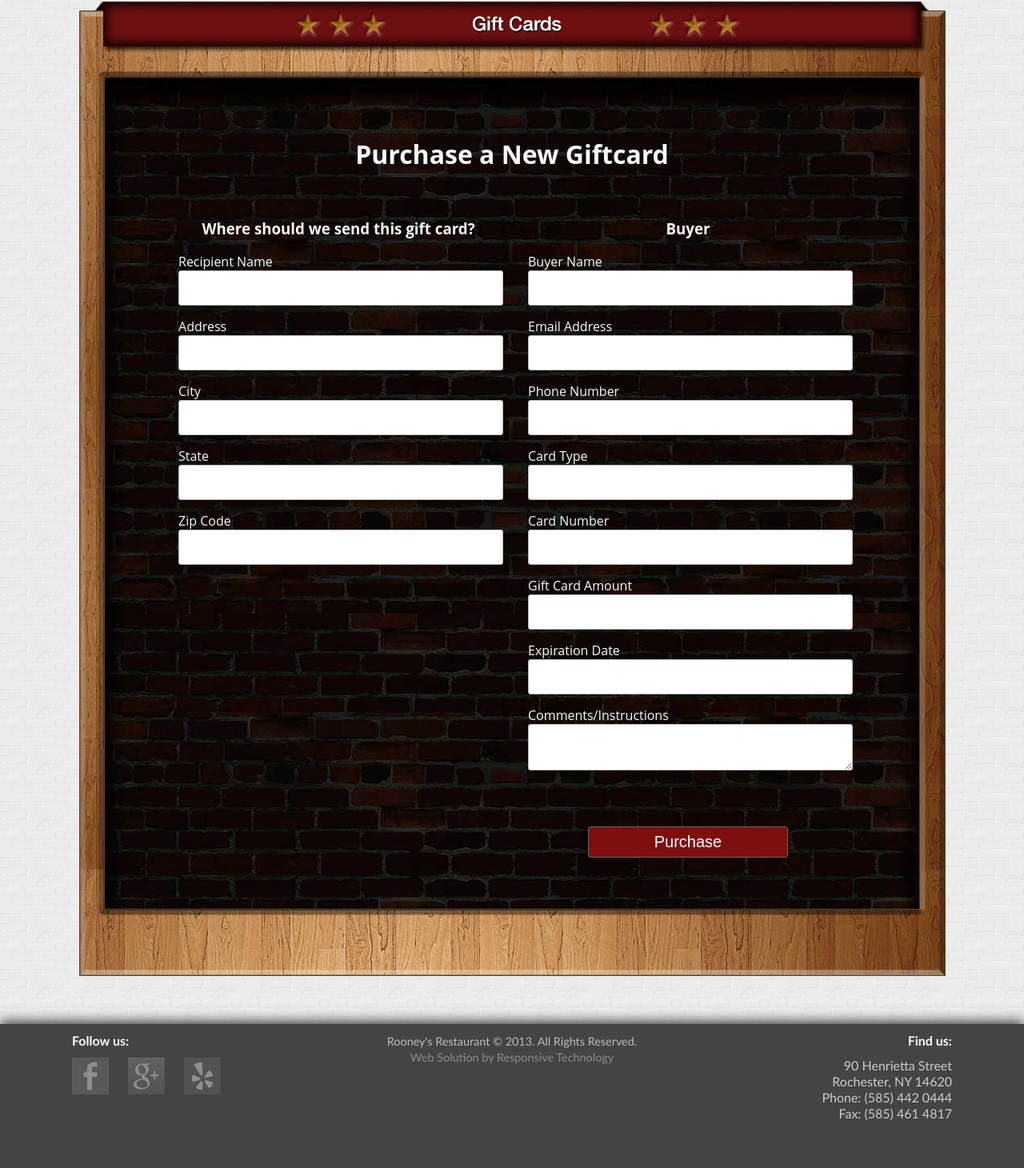
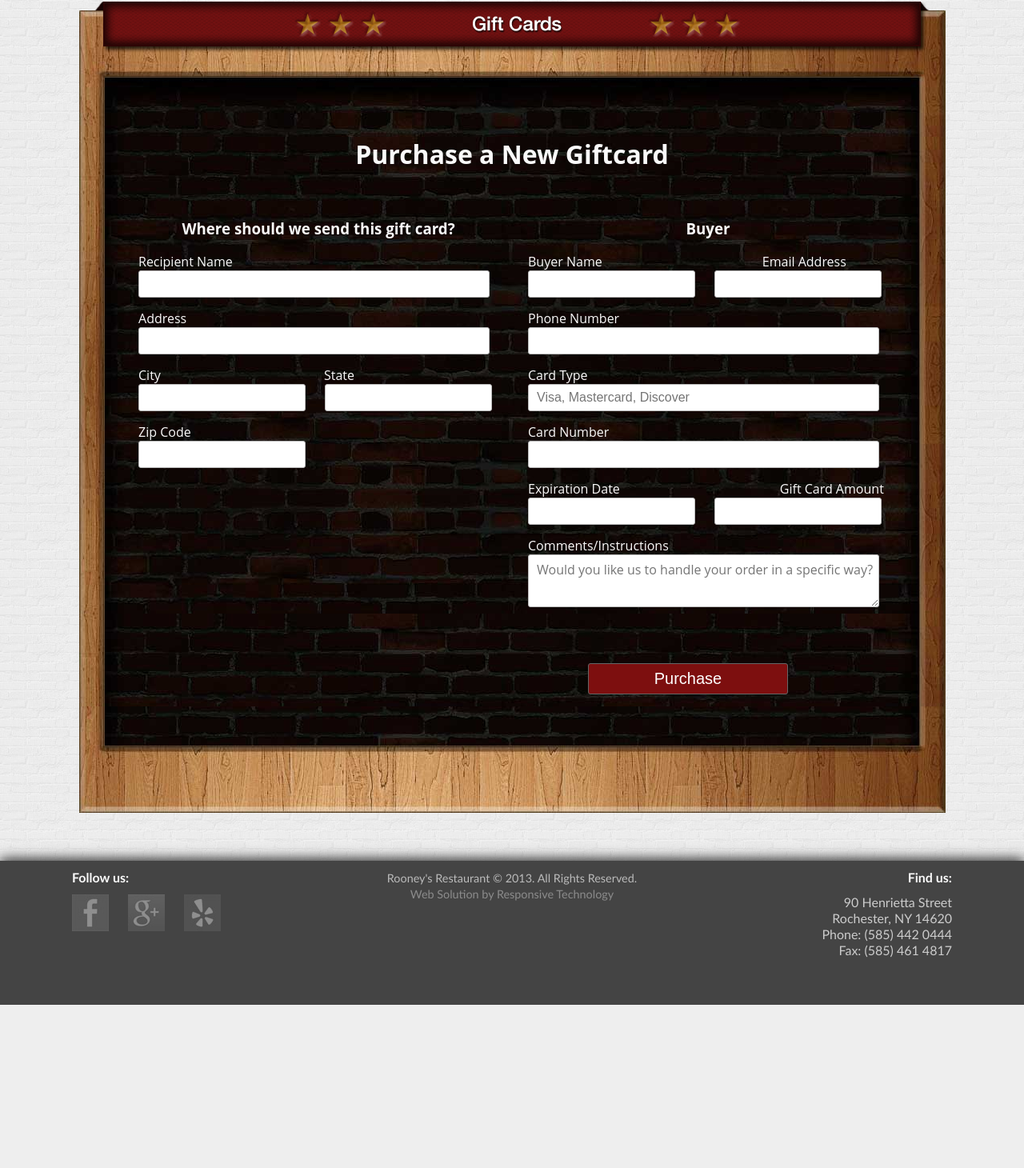
Before and after one commit to knouse1344/rooneys, a Rails app: page /giftcards/new in a window 1280 px wide. Shown: the part 166-1626 px from the top of the page at 80% size. After the commit the page ends 1422 px from the top, so only its background shows below. Run offline with Rails 7, Linux system fonts and the light colour scheme; style sheets or scripts are compiled from the project's sources; parts of the project's set-up code (start-up, migrations or seed data) failed here and were passed over; some libraries are stand-ins or nearby versions.

Commit message:
form validations working, giftcard ready to go

```diff
--- a/app/assets/stylesheets/giftcards.css.scss
+++ b/app/assets/stylesheets/giftcards.css.scss
@@ -1,3 +1,29 @@
 // Place all the styles related to the giftcards controller here.
 // They will automatically be included in application.css.
 // You can use Sass (SCSS) here: http://sass-lang.com/
+
+
+#error_explanation {
+	margin-top: 40px;
+	margin-left: 45px;
+	width: 350px;
+
+	.alert {
+		color: #913F3F;
+		background: #FFD6D6;
+		border: 1px solid #DE8787;
+		border-radius: 4px;
+		text-align: center;
+		padding: 6px 0 6px 0;
+		opacity: .75;
+	}
+
+	ul {
+		list-style-type: none;
+
+		li {
+			padding-left: 40px;
+			color: #FF6E6E;
+		}
+	}
+}
--- a/app/assets/stylesheets/welcome.css.scss
+++ b/app/assets/stylesheets/welcome.css.scss
@@ -73,7 +73,6 @@
 		}
 
 		.input {
-			width: 150px;
 			padding: 10px;
 			font-size: 1.1em;
 			width: 250px;
@@ -433,18 +432,47 @@
 	}
 
 	.container {
-		width: 900px;
+		width: 1000px;
 		margin-left: auto;
 		margin-right: auto;
 	}
 
 	.input {
-		font-size: 1.2em;
+		font-size: 1em;
+		padding-left: 10px;
+		width: 425px;
+	}
+
+	.inputhalf {
+		font-size: 1em;
+		padding-left: 10px;
+		width: 195px;
+		display: inline-block;
+	}
+
+	.inputrighthalf {
+		font-size: 1em;
+		padding-left: 10px;
+		width: 195px;
+		margin-left: 20px;
+		display: inline-block;
+	}
+
+	.inputcomment {
+		font-size: 1em;
+		font-family: 'Open Sans', sans-serif;
+		padding-left: 10px;
+		width: 425px;
+		height: 50px;
+	}
+
+	.rightlabel {
+		margin-left: 200px;
 	}
 
 	.box {
 		font-family: 'Open Sans', sans-serif;
-		width: 400px;
+		width: 450px;
 		margin-left: 33px;
 		display: inline-block;
 		vertical-align: top;
@@ -473,9 +501,8 @@
 	input, textarea, select, .uneditable-input {
 	  border: 1px solid #bbb;
 	  border-radius: 3px;
-	  width: 100%;
-	  padding-top: 10px;
-	  padding-bottom: 10px;
+	  padding-top: 7px;
+	  padding-bottom: 7px;
 	  margin-bottom: 15px;
 	}
 
--- a/app/models/giftcard.rb
+++ b/app/models/giftcard.rb
@@ -1,4 +1,6 @@
 class Giftcard < ActiveRecord::Base
 	attr_accessible :name, :email, :phone, :address, :city, :state, :zip, :buyername, :cardtype, :cardnum, :amount, :expiration, :comments
 
+	validates_presence_of :name, :email, :phone, :address, :city, :state, :zip, :buyername, :cardtype, :cardnum, :amount, :expiration
+
 end
--- a/app/views/giftcards/_form.html.erb
+++ b/app/views/giftcards/_form.html.erb
@@ -1,16 +1,5 @@
 
   <%= form_for(@gift) do |f| %>
-  <!--     <% if @gift.errors.any? %>
-        <div id="error_explanation">
-          <h2><%= pluralize(@gift.errors.count, "error") %> prohibited this gift card from being saved:</h2>
-
-          <ul>
-          <% @gift.errors.full_messages.each do |msg| %>
-            <li><%= msg %></li>
-          <% end %>
-          </ul>
-        </div>
-      <% end %> -->
 
     <div class="box">
       <h3> Where should we send this gift card? </h3>
@@ -21,41 +10,37 @@
       <%= f.label :address, "Address" %>
       <%= f.text_field :address, class: "input"  %>
 
-      <%= f.label :city, "City" %>
-      <%= f.text_field :city, class: "input"  %>
+      <%= f.label :city, "City" %> <%= f.label :state, "State", class: "rightlabel" %><br>
+      <%= f.text_field :city, class: "inputhalf"  %>
+      <%= f.text_field :state, class: "inputrighthalf"  %><br>
 
-      <%= f.label :state, "State" %>
-      <%= f.text_field :state, class: "input"  %>
+      <%= f.label :zip, "Zip Code" %><br>
+      <%= f.text_field :zip, class: "inputhalf"  %>
 
-      <%= f.label :zip, "Zip Code" %>
-      <%= f.text_field :zip, class: "input"  %>
+      <%= render 'shared/error_messages' %>
     </div>
     <div class="box">
       <h3> Buyer </h3>
 
-      <%= f.label :buyername, "Buyer Name" %>
-      <%= f.text_field :buyername, class: "input"  %>
-
-      <%= f.label :email, "Email Address" %>
-      <%= f.text_field :email, class: "input"  %>
+      <%= f.label :buyername, "Buyer Name" %><%= f.label :email, "Email Address", :placeholder => "john@example.com", class: "rightlabel" %><br>
+      <%= f.text_field :buyername, class: "inputhalf"  %>
+      <%= f.text_field :email, class: "inputrighthalf"  %>
 
       <%= f.label :phone, "Phone Number" %>
       <%= f.text_field :phone, class: "input"  %>
 
       <%= f.label :cardtype, "Card Type" %>
-      <%= f.text_field :cardtype, class: "input"  %>
+      <%= f.text_field :cardtype, :placeholder => "Visa, Mastercard, Discover", class: "input"  %>
 
       <%= f.label :cardnum, "Card Number" %>
       <%= f.text_field :cardnum, class: "input"  %>
 
-      <%= f.label :amount, "Gift Card Amount" %>
-      <%= f.text_field :amount, class: "input"  %>
-
-      <%= f.label :expiration, "Expiration Date" %>
-      <%= f.text_field :expiration, class: "input"  %>
+      <%= f.label :expiration, "Expiration Date" %><%= f.label :amount, "Gift Card Amount", class: "rightlabel" %>
+      <%= f.text_field :expiration, class: "inputhalf"  %>
+      <%= f.text_field :amount, class: "inputrighthalf"  %>
 
       <%= f.label :comments, "Comments/Instructions" %>
-      <%= f.text_area :comments, class: "input"  %>
+      <%= f.text_area :comments, :placeholder => "Would you like us to handle your order in a specific way?", class: "inputcomment"  %>
 
       <%= f.submit "Purchase", class: "submitbtn" %>
     </div>
--- /dev/null
+++ b/app/views/shared/_error_messages.html.erb
@@ -0,0 +1,12 @@
+<% if @gift.errors.any? %>
+  <div id="error_explanation">
+    <div class="alert">
+      The form contains <%= pluralize(@gift.errors.count, "error") %>.
+    </div>
+    <ul>
+    <% @gift.errors.full_messages.each do |msg| %>
+      <li>* <%= msg %></li>
+    <% end %>
+    </ul>
+  </div>
+<% end %>
--- a/config/locales/en.yml
+++ b/config/locales/en.yml
@@ -2,4 +2,13 @@
 # See https://github.com/svenfuchs/rails-i18n/tree/master/rails%2Flocale for starting points.
 
 en:
-  hello: "Hello world"
+  activerecord:
+    attributes:
+      giftcard:
+        email: "E-mail address"
+        phone: "Phone number"
+        buyername: "Buyer name"
+        cardtype: "Credit card type"
+        cardnum: "Credit card number"
+        amount: "Gift card amount"
+        expiration: "Expiration date"
```
